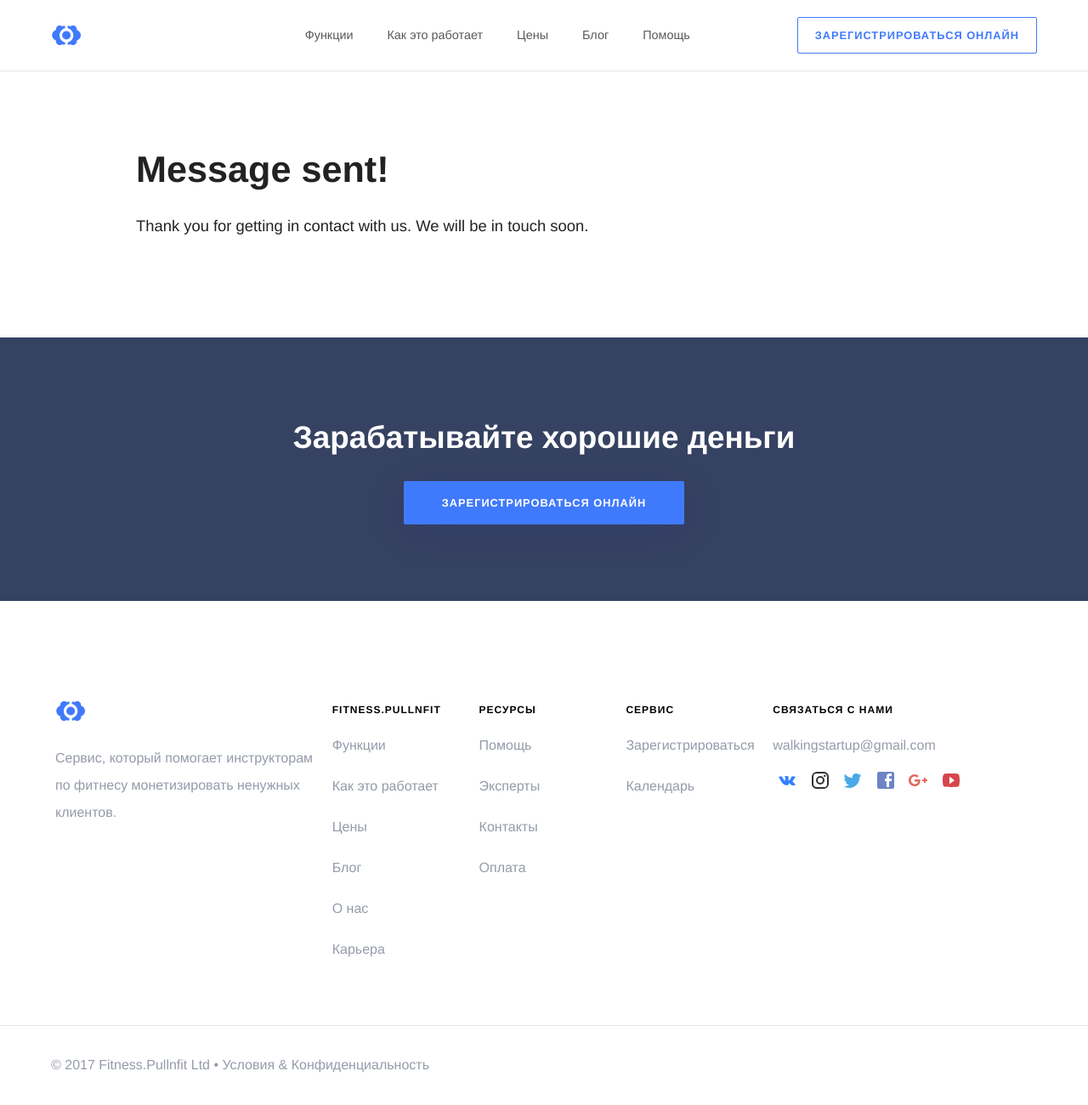
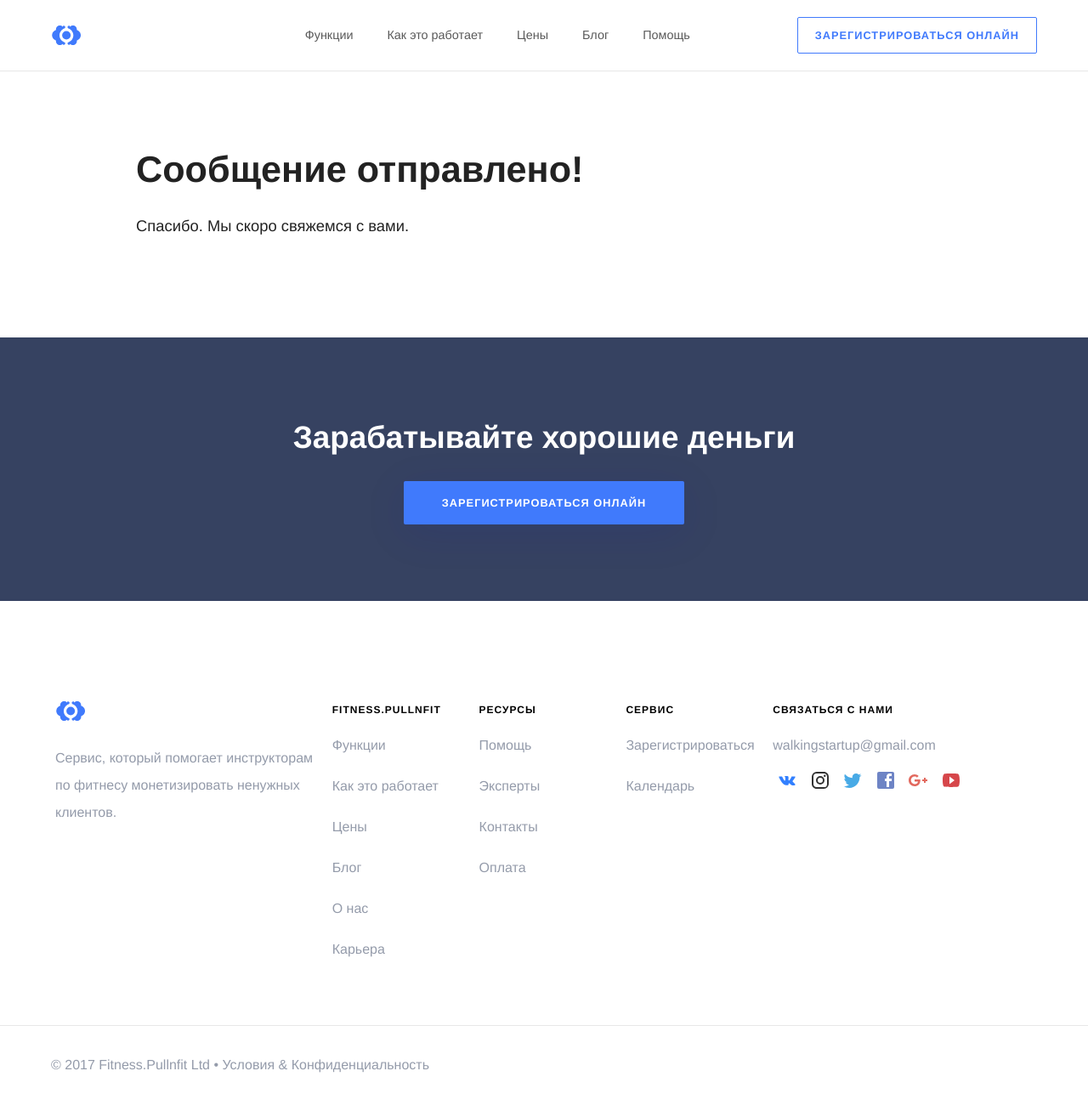
Before and after one commit to RakhimyanTim/fitness.github.io, a Jekyll site: the page built from pages/contact-success.html, in a window 1280 px wide. Shown: the whole page at 85% size. Built offline with Jekyll 4.4.1, drawn with Linux system fonts in a browser that asks for light colours; some web fonts are replaced.

Commit message:
Update contact-success.html

```diff
--- a/pages/contact-success.html
+++ b/pages/contact-success.html
@@ -1,8 +1,8 @@
 ---
 layout: info-page
-title : Message Sent
+title : Сообщение отправлено
 permalink: /contact-success/
 ---
 
-<h1>Message sent!</h1>
-<p>Thank you for getting in contact with us. We will be in touch soon.</p>
+<h1>Сообщение отправлено!</h1>
+<p>Спасибо. Мы скоро свяжемся с вами.</p>
```
